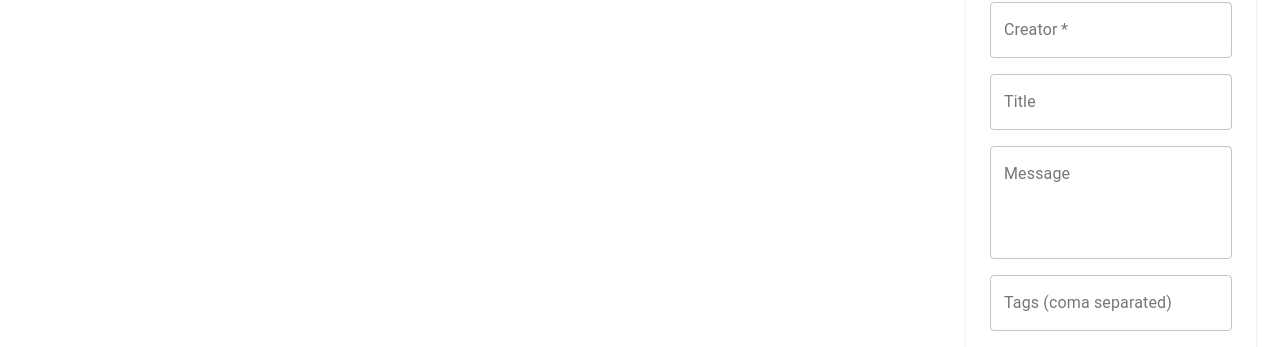
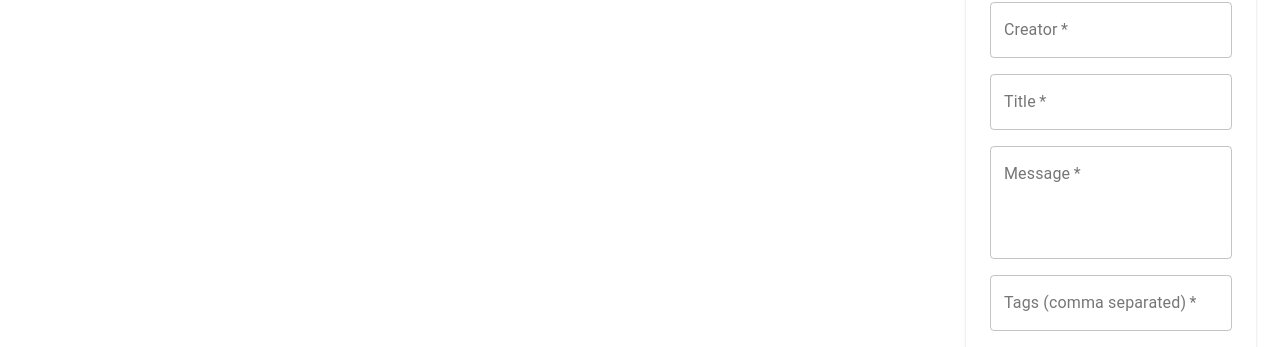
Before and after one commit to danuja01/AF_PROJECT_G34, a React (Vite) app in the folder frontend/: page /posts in a window 1280 px wide. Shown: the part 259-606 px from the top of the page. Built offline with nearby package versions, Linux system fonts and the light colour scheme; no server answers.

Commit message:
make fields required

```diff
--- a/frontend/src/components/Posts/Form/Form.jsx
+++ b/frontend/src/components/Posts/Form/Form.jsx
@@ -1,55 +1,71 @@
-import React, { useState, useEffect } from 'react'
-import { TextField, Button, Typography, Paper } from '@material-ui/core'
-import FileBase from 'react-file-base64'
-import { useDispatch, useSelector } from 'react-redux'
+import React, { useState, useEffect } from 'react';
+import { TextField, Button, Typography, Paper } from '@material-ui/core';
+import FileBase from 'react-file-base64';
+import { useDispatch, useSelector } from 'react-redux';
 
-import useStyles from './styles'
-import { createPost, updatePost } from '../../../actions/posts'
+import useStyles from './styles';
+import { createPost, updatePost } from '../../../actions/posts';
 
 const Form = ({ currentId, setCurrentId, selectedPost }) => {
-  const [postData, setPostData] = useState({ creator: '', title: '', message: '', tags: '', selectedFile: '' })
-  const post = useSelector(async (state) => {
+  const [postData, setPostData] = useState({
+    creator: '',
+    title: '',
+    message: '',
+    tags: '',
+    selectedFile: '',
+  });
+  const post = useSelector((state) => {
     //fetchPost(currentId,true)
-    console.log('state changed ' + state)
-  })
-  const classes = useStyles()
-  const dispatch = useDispatch()
+    console.log('state changed ' + state);
+  });
+  const classes = useStyles();
+  const dispatch = useDispatch();
 
-  //populate the values of the form
+  // populate the values of the form
   useEffect(() => {
     if (selectedPost) {
-      console.log('selected post found ' + selectedPost._id) //to check the posts
-      setPostData(selectedPost)
+      console.log('selected post found ' + selectedPost._id); //to check the posts
+      setPostData(selectedPost);
     }
-  }, [selectedPost])
+  }, [selectedPost]);
 
   const handleSubmit = (e) => {
-    e.preventDefault()
+    e.preventDefault();
+
+    // Check if any mandatory fields are empty
+    if (!postData.creator || !postData.title || !postData.message || !postData.tags) {
+      alert('Please fill in all mandatory fields.');
+      return;
+    }
 
     if (currentId) {
-      dispatch(updatePost(currentId, postData))
+      dispatch(updatePost(currentId, postData));
     } else {
-      dispatch(createPost(postData))
+      dispatch(createPost(postData));
     }
-    clear()
-  }
+    clear();
+  };
 
   const clear = () => {
-    setCurrentId(0)
-    setPostData({ creator: '', title: '', message: '', tags: '', selectedFile: '' })
-  }
+    setCurrentId(0);
+    setPostData({
+      creator: '',
+      title: '',
+      message: '',
+      tags: '',
+      selectedFile: '',
+    });
+  };
 
   return (
     <Paper className={classes.paper}>
       <form autoComplete="off" noValidate className={`${classes.root} ${classes.form}`} onSubmit={handleSubmit}>
         <Typography variant="h6">{currentId ? `Editing "${selectedPost.title}"` : 'Creating a Memory'}</Typography>
         <TextField name="creator" variant="outlined" label="Creator" required fullWidth value={postData.creator} onChange={(e) => setPostData({ ...postData, creator: e.target.value })} />
-        <TextField name="title" variant="outlined" label="Title" fullWidth value={postData.title} onChange={(e) => setPostData({ ...postData, title: e.target.value })} />
-        <TextField name="message" variant="outlined" label="Message" fullWidth multiline rows={4} value={postData.message} onChange={(e) => setPostData({ ...postData, message: e.target.value })} />
-        <TextField name="tags" variant="outlined" label="Tags (coma separated)" fullWidth value={postData.tags} onChange={(e) => setPostData({ ...postData, tags: e.target.value.split(',') })} />
-        <div className={classes.fileInput}>
-          <FileBase type="file" multiple={false} onDone={({ base64 }) => setPostData({ ...postData, selectedFile: base64 })} />
-        </div>
+        <TextField name="title" variant="outlined" label="Title" required fullWidth value={postData.title} onChange={(e) => setPostData({ ...postData, title: e.target.value })} />
+        <TextField name="message" variant="outlined" label="Message" required fullWidth multiline rows={4} value={postData.message} onChange={(e) => setPostData({ ...postData, message: e.target.value })} />
+        <TextField name="tags" variant="outlined" label="Tags (comma separated)" required fullWidth value={postData.tags} onChange={(e) => setPostData({ ...postData, tags: e.target.value.split(',') })} />
+        <div className={classes.fileInput}><FileBase type="file" multiple={false} onDone={({ base64 }) => setPostData({ ...postData, selectedFile: base64 })} /></div>
         <button className="bg-blue-500 hover:bg-blue-600 text-white font-bold py-2 px-12 rounded-lg focus:outline-none focus:shadow-outline" type="submit">
           Submit
         </button>&emsp;&emsp;&emsp;&emsp;&emsp;&emsp;&emsp;&emsp;&emsp;
@@ -58,6 +74,8 @@ const Form = ({ currentId, setCurrentId, selectedPost }) => {
         </button>
       </form>
     </Paper>
+
+
   )
 }
 
```
